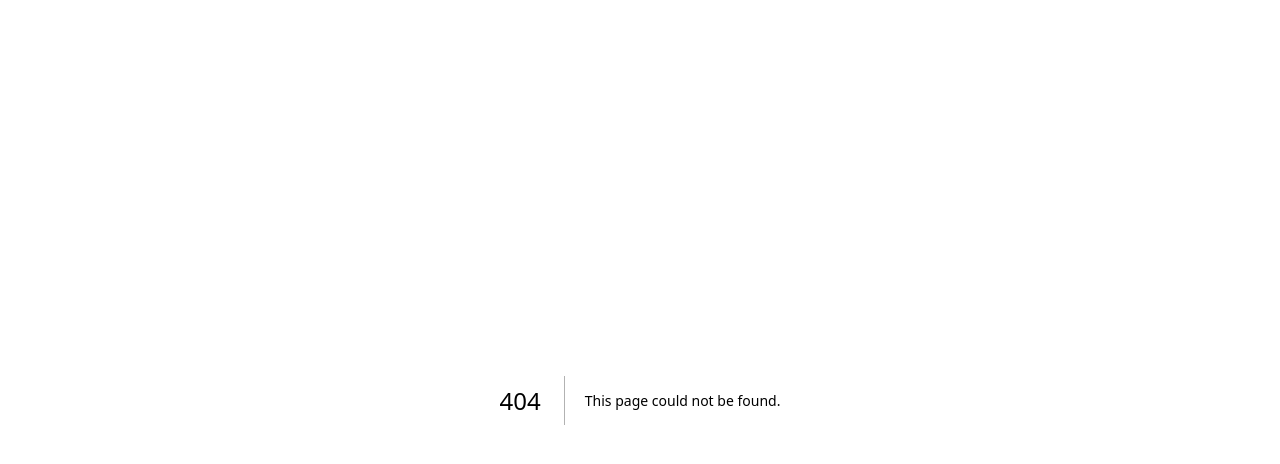
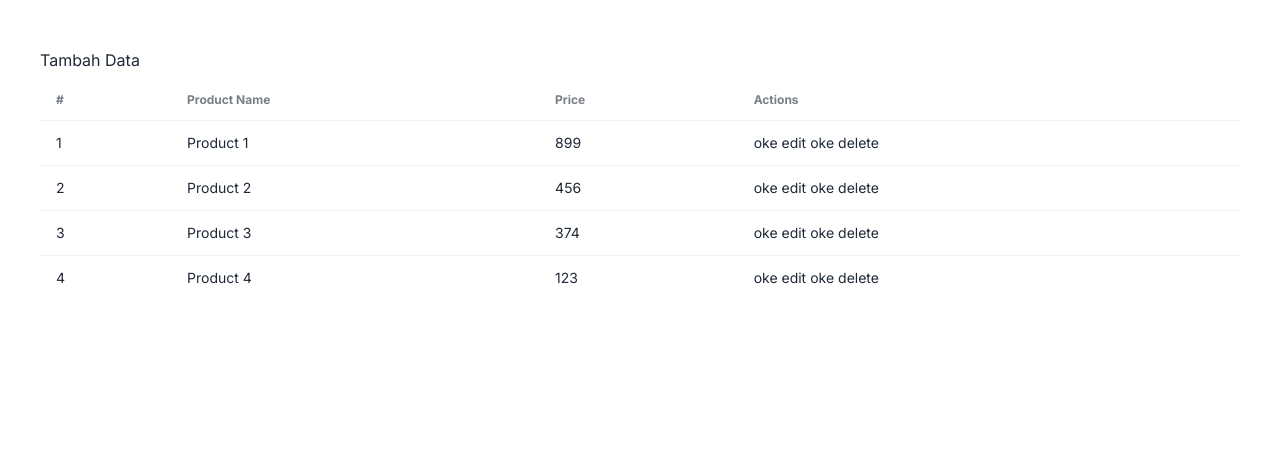
Before and after one commit to Anangprasetya/Javascript-Next13, a Next.js app: page /products in a window 1280 px wide. Before the commit this address had no page. Shown: the top 464 px of the page. Built offline with nearby package versions, Linux system fonts and the light colour scheme; data requests are answered from the project's data file.

Commit message:
read data

```diff
--- /dev/null
+++ b/app/products/page.tsx
@@ -0,0 +1,50 @@
+type Product = {
+    id: number;
+    title: string;
+    price: number;
+};
+
+async function getDataProduct() {
+    const res = await fetch("http://localhost:5000/products",{
+        cache: "no-store",
+      });
+    return res.json();
+}
+
+export default async function ProductList() {
+    const products: Product[] = await getDataProduct();
+
+    return (
+        <div className="py-10 px-10">
+            <div className="py-2">
+                Tambah Data
+            </div>
+            <table className="table w-full">
+                <thead>
+                    <tr>
+                        <th>#</th>
+                        <th>Product Name</th>
+                        <th>Price</th>
+                        <th>Actions</th>
+                    </tr>
+                </thead>
+                <tbody>
+                    {products.map((data_product, index) => (
+                        <tr key={data_product.id}>
+                            <td>{index + 1}</td>
+                            <td>{data_product.title}</td>
+                            <td>{data_product.price}</td>
+                            <td className="flex">
+                                <div className="mr-1">
+                                    oke edit
+                                </div>
+
+                                oke delete
+                            </td>
+                        </tr>
+                    ))}
+                </tbody>
+            </table>
+        </div>
+    )
+}
```
